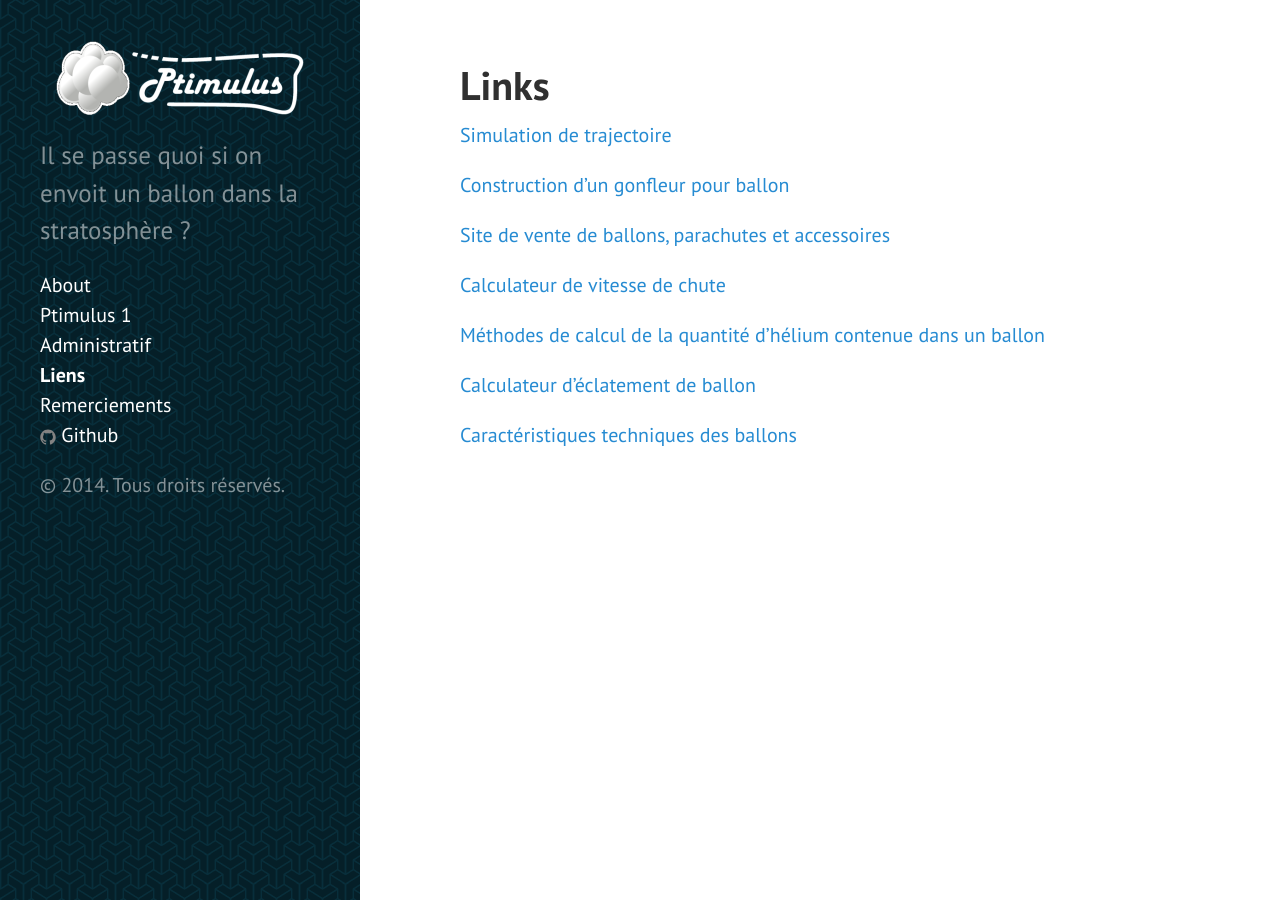
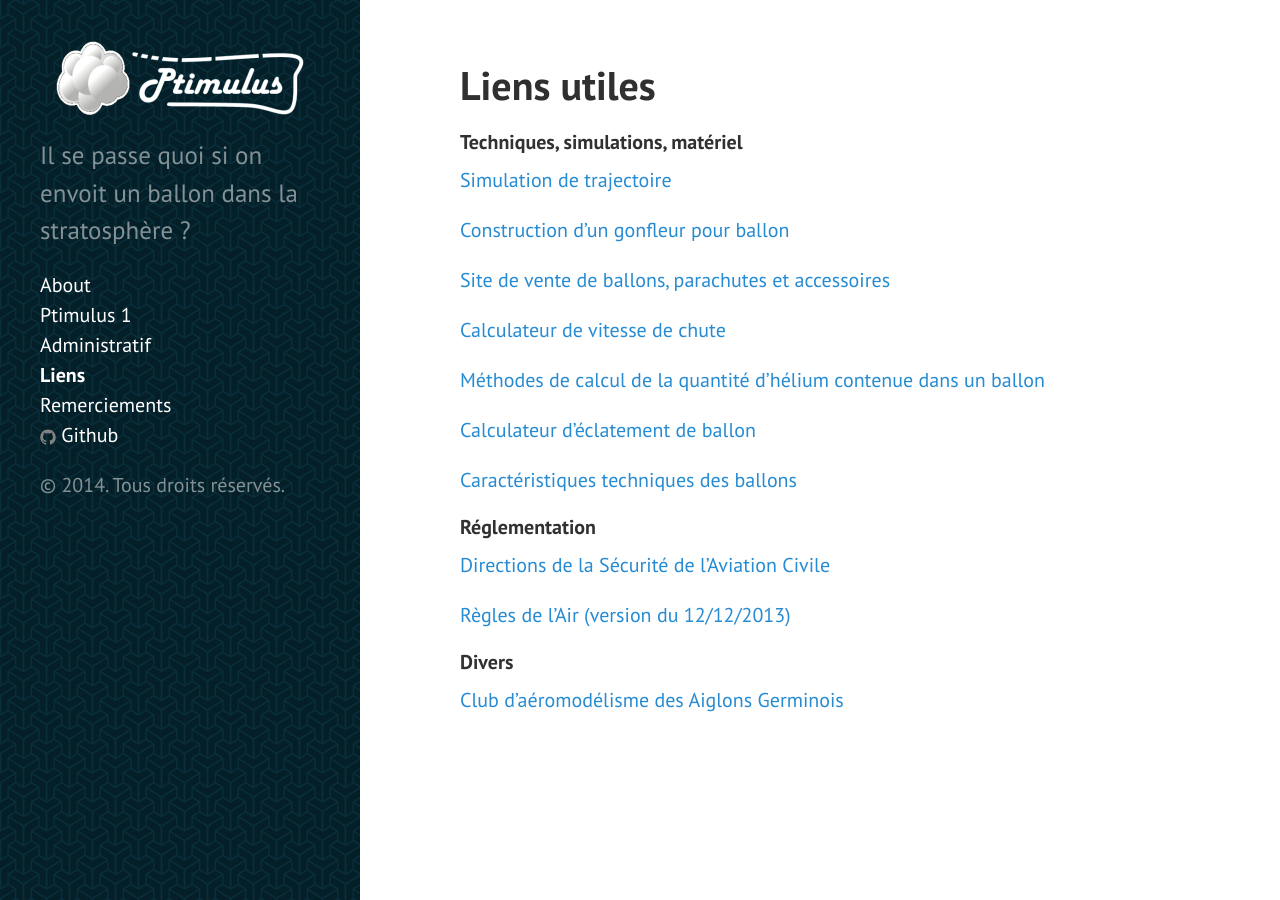
Before and after one commit to MichaelMure/ptimulus.eu, a Jekyll site: the page built from pages/links.md, in a window 1280 px wide. Built offline with Jekyll 4.4.1, drawn with Linux system fonts in a browser that asks for light colours.

Commit message:
updated links page

```diff
--- a/pages/links.md
+++ b/pages/links.md
@@ -1,9 +1,10 @@
 ---
 layout: page
-title: Links
+title: Liens utiles
 permalink: /links/
 ---
 
+###### Techniques, simulations, matériel
 [Simulation de trajectoire](http://predict.habhub.org)
 
 [Construction d'un gonfleur pour ballon](http://wiki.ukhas.org.uk/guides:fill_tube)
@@ -17,3 +18,13 @@ permalink: /links/
 [Calculateur d'éclatement de ballon](http://habhub.org/calc/)
 
 [Caractéristiques techniques des ballons](http://wiki.ukhas.org.uk/guides:balloon_data)
+
+
+###### Réglementation
+[Directions de la Sécurité de l'Aviation Civile](http://www.developpement-durable.gouv.fr/-Directions-de-la-Securite-de-l-.html)
+
+[Règles de l'Air (version du 12/12/2013)](https://www.sia.aviation-civile.gouv.fr/dossier/texteregle/RDA_complet_12122013.pdf)
+
+
+###### Divers
+[Club d'aéromodélisme des Aiglons Germinois](http://les-aiglons-germinois.blog4ever.com/blog/index-716495.html)
```
